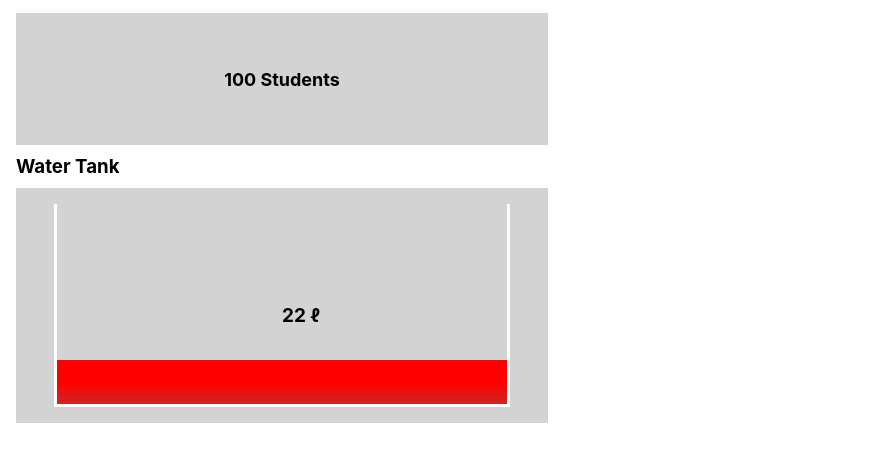
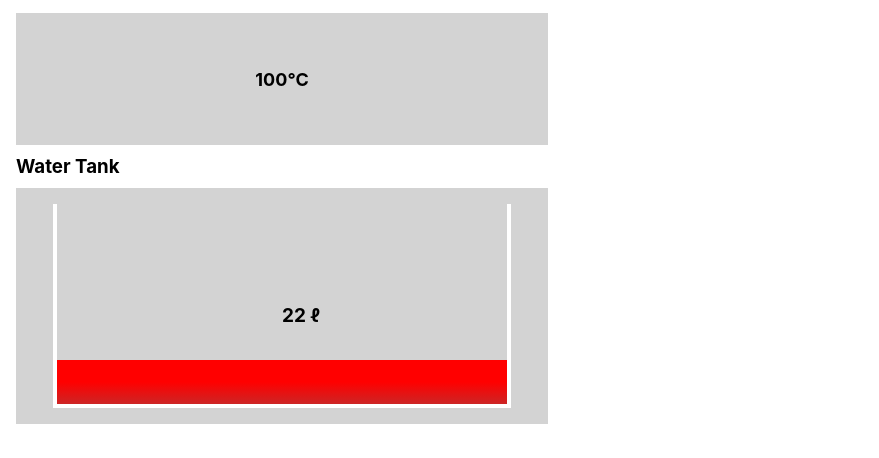
Before and after one commit to ayarhlaine/react-animation-1, a React (Create React App) app: page / in a window 1280 px wide. Shown: the part 289-747 px from the top of the page, without its empty margins (0-879 px from the left). Built offline with nearby package versions, Linux system fonts and the light colour scheme.

Commit message:
🔥 Changed Style in Water Tank

```diff
--- a/src/Basic/NumberCounter/NumberCounter.jsx
+++ b/src/Basic/NumberCounter/NumberCounter.jsx
@@ -9,8 +9,10 @@ function NumberCounter() {
     return (
         <div className="NumberCounter">
             <Background>
-            <animated.div className="NumberCounter__value">
-                {props.number.interpolate((number) => `${parseInt(number.toFixed(2) * 100)} Students`)}</animated.div>
+            <div className="NumberCounter__value">
+                <animated.span>{props.number.interpolate((number) => `${parseInt(number.toFixed(2) * 100)}`)}</animated.span>
+                <span>&#8451;</span>
+            </div>
             </Background>
         </div>
     )
--- a/src/Basic/WaterTank/WaterTank.css
+++ b/src/Basic/WaterTank/WaterTank.css
@@ -3,7 +3,7 @@
     flex-direction: column;
     width: 90%;
     height: 200px;
-    border: 3px solid white;
+    border: 4px solid white;
     border-top: none;
     justify-content: flex-end;
     position: relative;;
```
